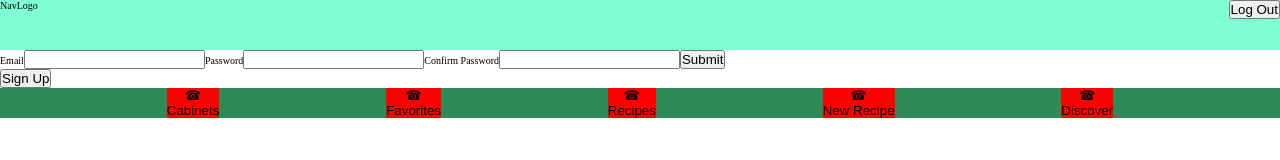
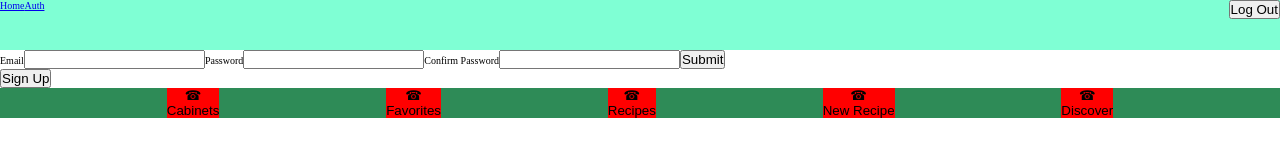
Before and after one commit to baconsocrispy/cocktail-app, a Next.js app: page /auth in a window 1280 px wide. Shown: the top 160 px of the page. Built offline with nearby package versions, Linux system fonts and the light colour scheme.

Commit message:
added home and auth links to nav

```diff
--- a/components/nav/nav.component.tsx
+++ b/components/nav/nav.component.tsx
@@ -1,5 +1,6 @@
 // external imports
 import { useContext } from "react"
+import Link from "next/link";
 
 // context
 import { UserContext } from "@/contexts/user.context"
@@ -14,7 +15,8 @@
   return (
     <nav className="nav">
       <div className="nav__logo">
-        NavLogo
+        <Link href='/'>Home</Link>
+        <Link href='/auth'>Auth</Link>
       </div>
       <div className="nav__menu">
         <button onClick={ handleLogOut }>Log Out</button>
```
